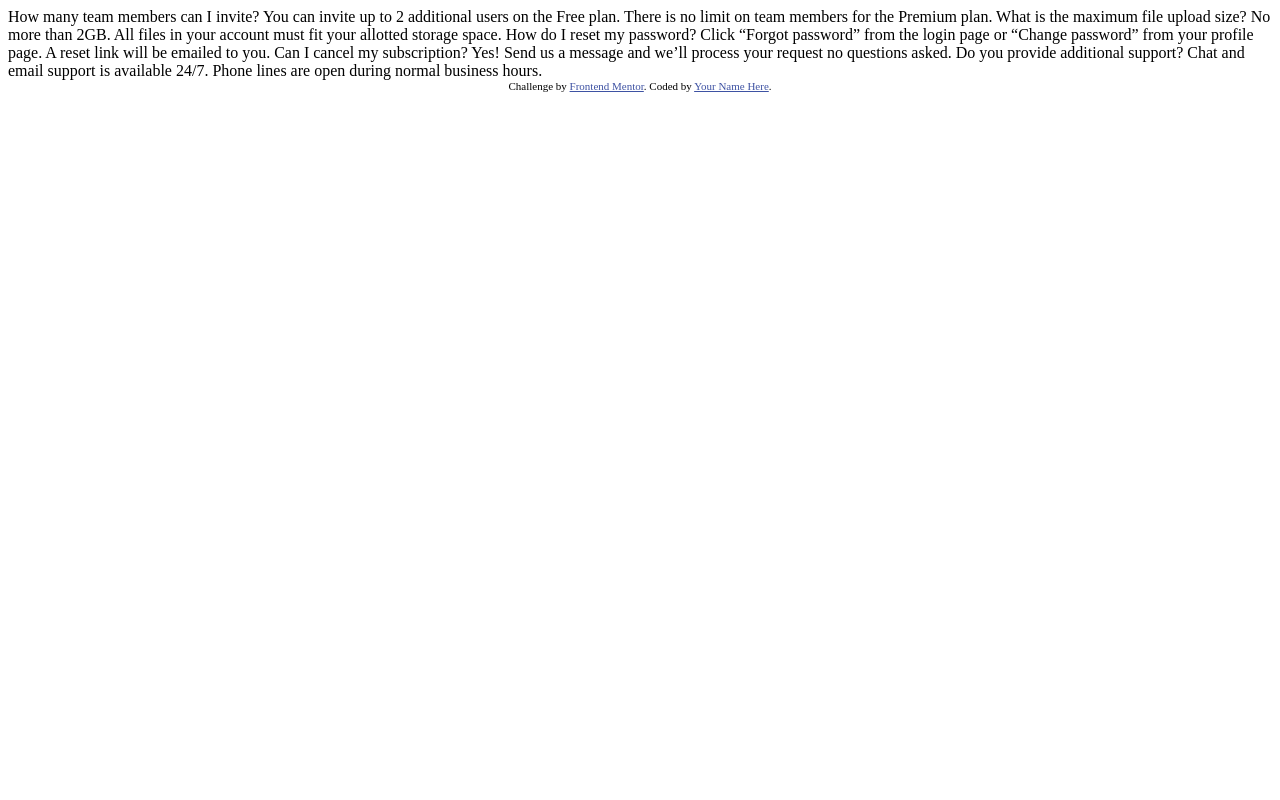
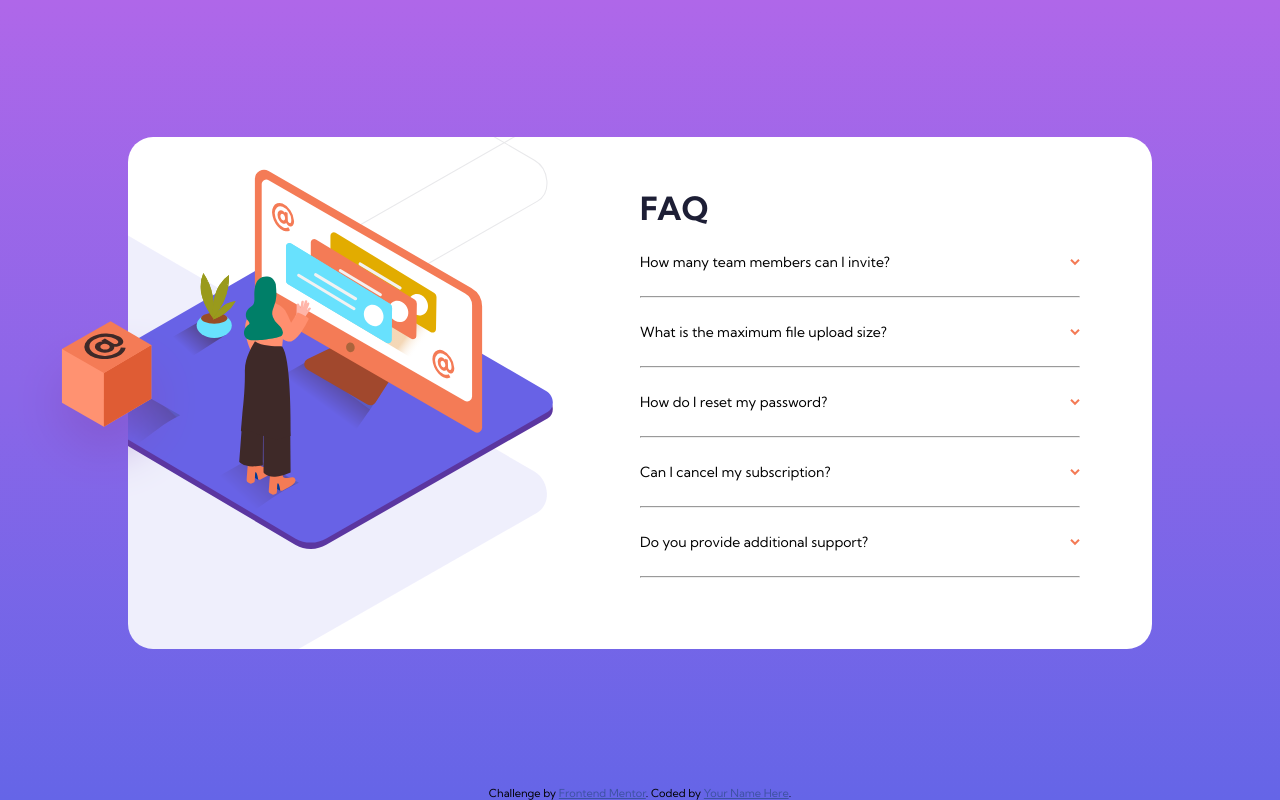
Before and after one commit to roopsBee/frontendmentor-accordian-card, a plain HTML site: page index.html in a window 1280 px wide. Drawn offline with Linux system fonts and the light colour scheme.

Commit message:
complete

```diff
--- /dev/null
+++ b/_variables.scss
@@ -0,0 +1,24 @@
+$dark_blue: hsl(238, 29%, 16%);
+$orange: hsl(14, 88%, 65%);
+$soft_pink: hsl(273, 75%, 66%);
+$soft_purple: hsl(240, 73%, 65%);
+$dark_gray: hsl(237, 12%, 33%);
+$gray: hsl(240, 6%, 50%);
+$light_gray: hsl(240, 5%, 91%);
+$primary_font: "Kumbh Sans", sans-serif;
+$font_weight: (
+  regular: 400,
+  bold: 700,
+);
+
+@mixin font_style($weight, $size, $color) {
+  font-weight: map-get($font-weight, $weight);
+  color: $color;
+  font-size: $size;
+}
+
+@mixin desktop {
+  @media (min-width: 900px) {
+    @content;
+  }
+}
--- a/index.html
+++ b/index.html
@@ -1,40 +1,134 @@
 <!DOCTYPE html>
 <html lang="en">
   <head>
-  <meta charset="UTF-8">
-  <meta name="viewport" content="width=device-width, initial-scale=1.0"> <!-- displays site properly based on user's device -->
+    <meta charset="UTF-8" />
+    <meta name="viewport" content="width=device-width, initial-scale=1.0" />
+    <!-- displays site properly based on user's device -->
 
-  <link rel="icon" type="image/png" sizes="32x32" href="./images/favicon-32x32.png">
-
+    <link rel="icon" type="image/png" sizes="32x32" href="./images/favicon-32x32.png" />
+    <link rel="preconnect" href="https://fonts.gstatic.com" />
+    <link
+      href="https://fonts.googleapis.com/css2?family=Kumbh+Sans:wght@400;700&display=swap"
+      rel="stylesheet"
+    />
+    <link rel="stylesheet" href="./dist/css/style.min.css" />
     <title>Frontend Mentor | FAQ Accordion Card</title>
 
     <!-- Feel free to remove these styles or customise in your own stylesheet 👍 -->
     <style>
-    .attribution { font-size: 11px; text-align: center; }
-    .attribution a { color: hsl(228, 45%, 44%); }
+      .attribution {
+        font-size: 11px;
+        text-align: center;
+      }
+      .attribution a {
+        color: hsl(228, 45%, 44%);
+      }
     </style>
   </head>
   <body>
-  How many team members can I invite?
-  You can invite up to 2 additional users on the Free plan. There is no limit on
-  team members for the Premium plan.
-
-  What is the maximum file upload size?
-  No more than 2GB. All files in your account must fit your allotted storage space.
-
-  How do I reset my password?
-  Click “Forgot password” from the login page or “Change password” from your profile page.
-  A reset link will be emailed to you.
-
-  Can I cancel my subscription?
+    <main class="main">
+      <section class="main-section">
+        <div class="card">
+          <img
+            class="box-desktop"
+            src="./images/illustration-box-desktop.svg"
+            alt="box image"
+          />
+          <div class="header">
+            <img
+              class="woman-mobile"
+              src="./images/illustration-woman-online-mobile.svg"
+              alt="woman online"
+            />
+            <h1 class="title">FAQ</h1>
+          </div>
+          <div class="accordian">
+            <div class="accordian-item">
+              <div class="title-container">
+                <p class="title-title">How many team members can I invite?</p>
+                <img
+                  class="title-icon"
+                  src="./images/icon-arrow-down.svg"
+                  alt="expand icon"
+                />
+              </div>
+              <p class="body">
+                You can invite up to 2 additional users on the Free plan. There is no
+                limit on team members for the Premium plan.
+              </p>
+            </div>
+            <hr />
+            <div class="accordian-item">
+              <div class="title-container">
+                <p class="title-title">What is the maximum file upload size?</p>
+                <img
+                  class="title-icon"
+                  src="./images/icon-arrow-down.svg"
+                  alt="expand icon"
+                />
+              </div>
+              <p class="body">
+                No more than 2GB. All files in your account must fit your allotted storage
+                space.
+              </p>
+            </div>
+            <hr />
+            <div class="accordian-item">
+              <div class="title-container">
+                <p class="title-title">How do I reset my password?</p>
+                <img
+                  class="title-icon"
+                  src="./images/icon-arrow-down.svg"
+                  alt="expand icon"
+                />
+              </div>
+              <p class="body">
+                Click “Forgot password” from the login page or “Change password” from your
+                profile page. A reset link will be emailed to you.
+              </p>
+            </div>
+            <hr />
+            <div class="accordian-item">
+              <div class="title-container">
+                <p class="title-title">Can I cancel my subscription?</p>
+                <img
+                  class="title-icon"
+                  src="./images/icon-arrow-down.svg"
+                  alt="expand icon"
+                />
+              </div>
+              <p class="body">
                 Yes! Send us a message and we’ll process your request no questions asked.
-
-  Do you provide additional support?
-  Chat and email support is available 24/7. Phone lines are open during normal business hours.
-
+              </p>
+            </div>
+            <hr />
+            <div class="accordian-item">
+              <div class="title-container">
+                <p class="title-title">Do you provide additional support?</p>
+                <img
+                  class="title-icon"
+                  src="./images/icon-arrow-down.svg"
+                  alt="expand icon"
+                />
+              </div>
+              <p class="body">
+                Chat and email support is available 24/7. Phone lines are open during
+                normal business hours.
+              </p>
+            </div>
+            <hr />
+          </div>
+        </div>
+      </section>
+    </main>
+    <footer>
       <div class="attribution">
-    Challenge by <a href="https://www.frontendmentor.io?ref=challenge" target="_blank">Frontend Mentor</a>.
-    Coded by <a href="#">Your Name Here</a>.
+        Challenge by
+        <a href="https://www.frontendmentor.io?ref=challenge" target="_blank"
+          >Frontend Mentor</a
+        >. Coded by <a href="#">Your Name Here</a>.
       </div>
+    </footer>
+    <script src="index.js"></script>
   </body>
 </html>
--- /dev/null
+++ b/index.js
@@ -0,0 +1,9 @@
+const items = document.querySelectorAll(".accordian-item");
+
+items.forEach((item) => {
+  item.onclick = () => {
+    item.classList.toggle("selected");
+  };
+});
+
+console.log(items);
--- /dev/null
+++ b/style.scss
@@ -0,0 +1,125 @@
+@import "./variables";
+
+* {
+  padding: 0;
+  margin: 0;
+  box-sizing: border-box;
+}
+
+body {
+  background-position: center;
+  background-repeat: no-repeat;
+  min-height: 100vh;
+  display: grid;
+  grid-template-rows: auto minmax(auto, max-content);
+  grid-template-columns: 1fr;
+  justify-content: center;
+  background: linear-gradient($soft_pink, $soft_purple);
+  font-family: $primary_font;
+  font-size: 12px;
+}
+.main-section {
+  align-self: center;
+}
+.main {
+  //   align-self: center;
+  margin: 150px 25px 50px 25px;
+  @include desktop {
+    margin: auto 10%;
+  }
+}
+
+.card {
+  margin: auto;
+  background: no-repeat top/70% url(/images/bg-pattern-mobile.svg), white;
+  height: fit-content;
+  border-radius: 25px;
+  padding: 5%;
+  max-width: 325px;
+  position: relative;
+  @include desktop {
+    max-width: 100%;
+    background: no-repeat bottom 100px left -75px/500px url(/images/illustration-woman-online-desktop.svg),
+      no-repeat bottom -125px left -580px/1000px url(/images/bg-pattern-desktop.svg),
+      white;
+    padding: 5% 7% 5% 50%;
+  }
+  .box-desktop {
+    display: none;
+    @include desktop {
+      display: block;
+      position: absolute;
+      left: -117px;
+      bottom: 146px;
+    }
+  }
+  .header {
+    text-align: left;
+    .woman-mobile {
+      position: absolute;
+      left: 5%;
+      width: 80%;
+      transform: translate(0, -65%);
+      @include desktop {
+        display: none;
+      }
+    }
+    .title {
+      padding-top: 100px;
+      padding-bottom: 30px;
+      text-align: center;
+      @include font_style(bold, 2rem, $dark_blue);
+      @include desktop {
+        padding: 0;
+        text-align: left;
+      }
+    }
+  }
+  .accordian {
+    .accordian-item {
+      overflow: hidden;
+      margin: 15px 0px;
+      cursor: pointer;
+      &.selected {
+        .body {
+          max-height: 50px;
+        }
+        .title-title {
+          font-weight: map-get($font_weight, bold);
+        }
+        .title-icon {
+          transform: rotate(-180deg);
+        }
+      }
+      .title-container {
+        display: flex;
+        width: 100%;
+        align-items: center;
+        justify-content: space-between;
+        .title-title {
+          font-size: 14px;
+          margin: 10px 0px;
+          &:hover {
+            color: $orange;
+          }
+        }
+        .title-icon {
+          transition: transform 0.3s ease-out;
+        }
+      }
+      .body {
+        overflow: hidden;
+        line-height: 15px;
+        transition: max-height 0.3s ease-out;
+        max-height: 0;
+      }
+    }
+  }
+}
+
+hr {
+  color: $gray;
+}
+hr:last-child {
+  margin-bottom: 20px;
+}
```
Also changed, not shown: dist/css/style.min.css (added), images/faq-accordian.PNG (added), 3 other files. Lines whose indentation alone changed are shown as unchanged.
